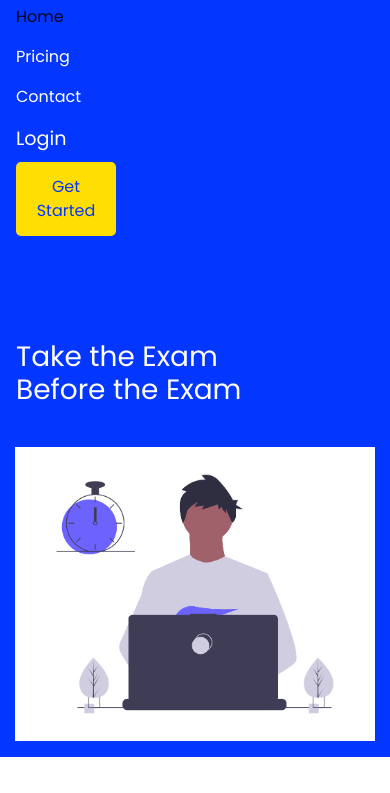
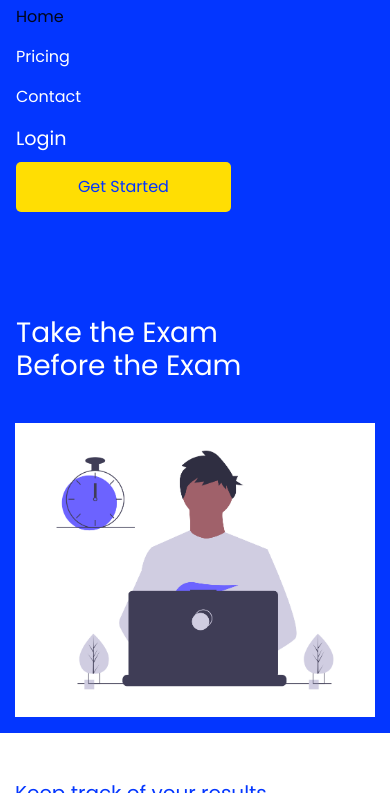
Before and after one commit to Oluwaniphise/Quicktest, a plain HTML site: page index.html in a window 390 px wide. Both pictures are taken after a click on the button "Toggle navigation". Shown: the part 51-844 px from the top of the page. Drawn offline with Linux system fonts and the light colour scheme.

Commit message:
final stuff

```diff
--- a/styles/style.css
+++ b/styles/style.css
@@ -15,12 +15,7 @@ html,body{
 .navbar .nav-item .nav-link{
     color:white;
 }
-.get-started{
-    background:yellow;
-    padding:5px;
 
-    border-radius:5px;
-}
 .get-started .nav-link{
     color:blue !important;
 }
@@ -222,7 +217,7 @@ footer{
 
 @media screen and (max-width:991px){
     .get-started{
-    width:100px;
+    width:60%;
     text-align:center;
     }
     .home-li, .pricing-li, .contact-li{
```
